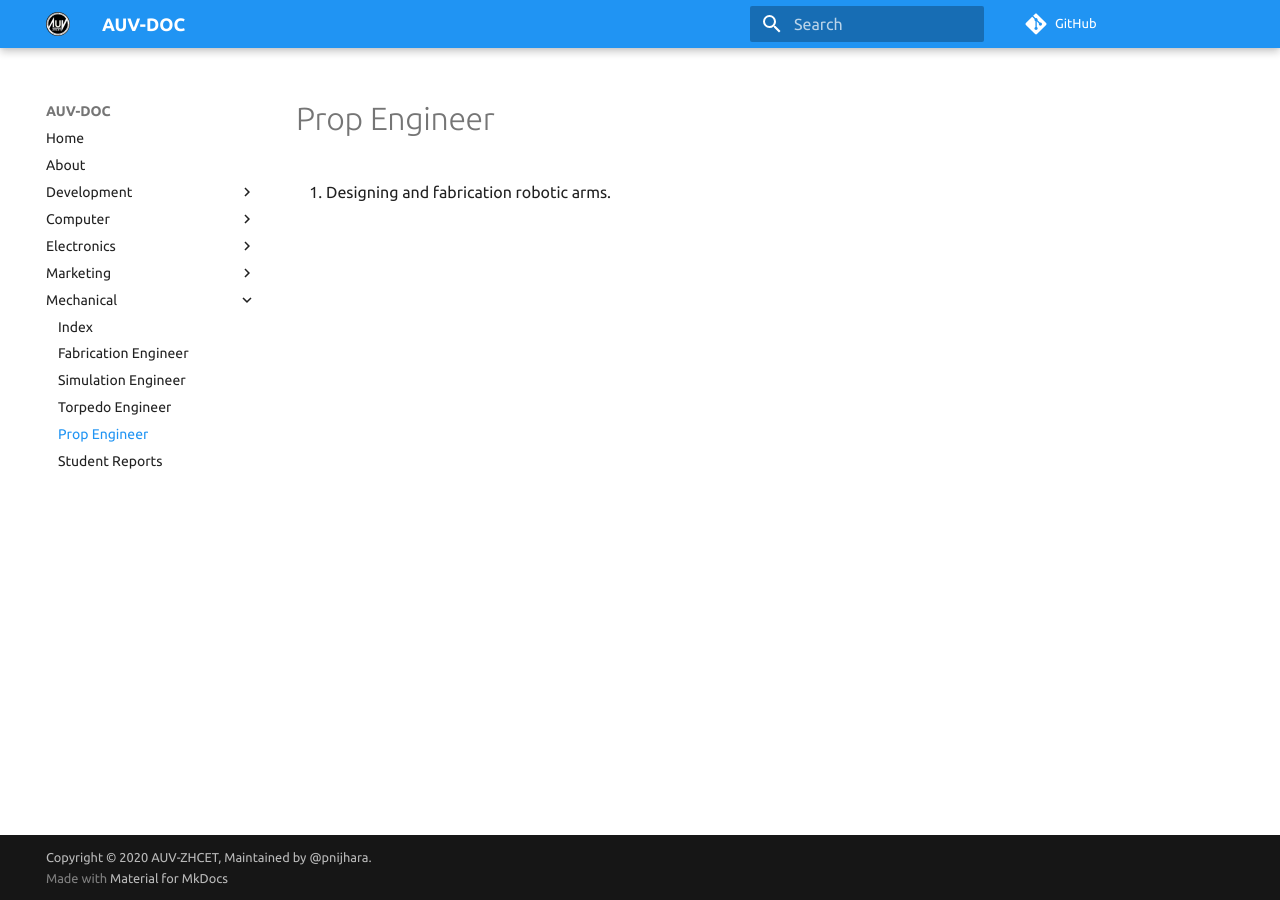
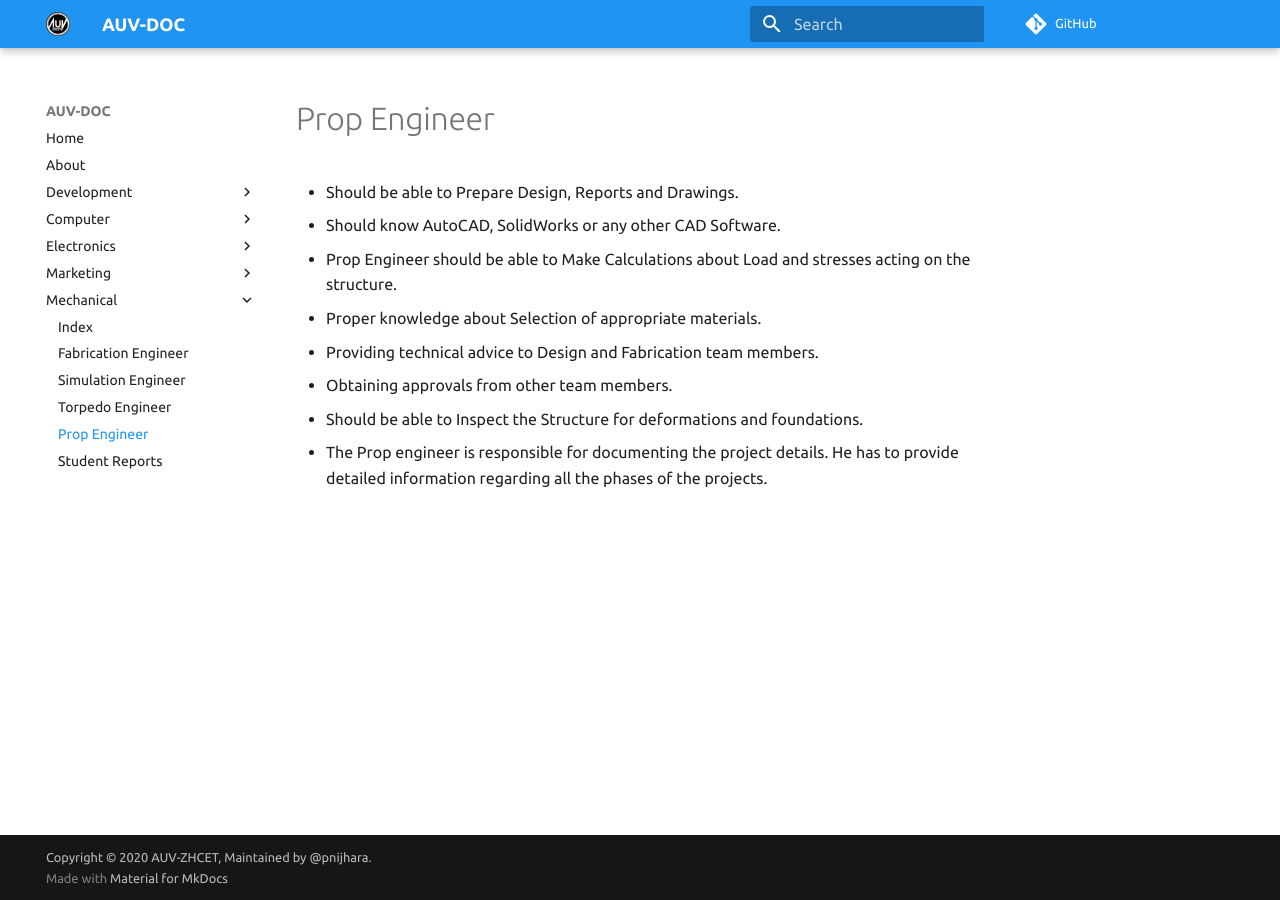
Before and after one commit to auvzhcet/Documentation, an MkDocs documentation site: the page built from docs/mechanical/prop_Engineer.md, in a window 1280 px wide. Built offline with MkDocs 1.6.1 and Material for MkDocs 9.7.7, drawn with Linux system fonts in a browser that asks for light colours; comment, search, counter and statistics services are not loaded.

Commit message:
Update prop_Engineer.md

```diff
--- a/docs/mechanical/prop_Engineer.md
+++ b/docs/mechanical/prop_Engineer.md
@@ -1,3 +1,14 @@
-# Prop Engineer
+---
+title: Role of Prop Engineer
+author: Shubham Singh
+email: shubhamsingh2454@gmail.com
+---
 
-1. Designing and fabrication robotic arms.
+- Should be able to Prepare Design, Reports and Drawings.
+- Should know AutoCAD, SolidWorks or any other CAD Software.
+- Prop Engineer should be able to Make Calculations about Load and stresses acting on the structure.
+- Proper knowledge about Selection of appropriate materials.
+- Providing technical advice to Design and Fabrication team members.
+- Obtaining approvals from other team members.
+- Should be able to Inspect the Structure for deformations and foundations.
+- The Prop engineer is responsible for documenting the project details. He has to provide detailed information regarding all the phases of the projects.
```
